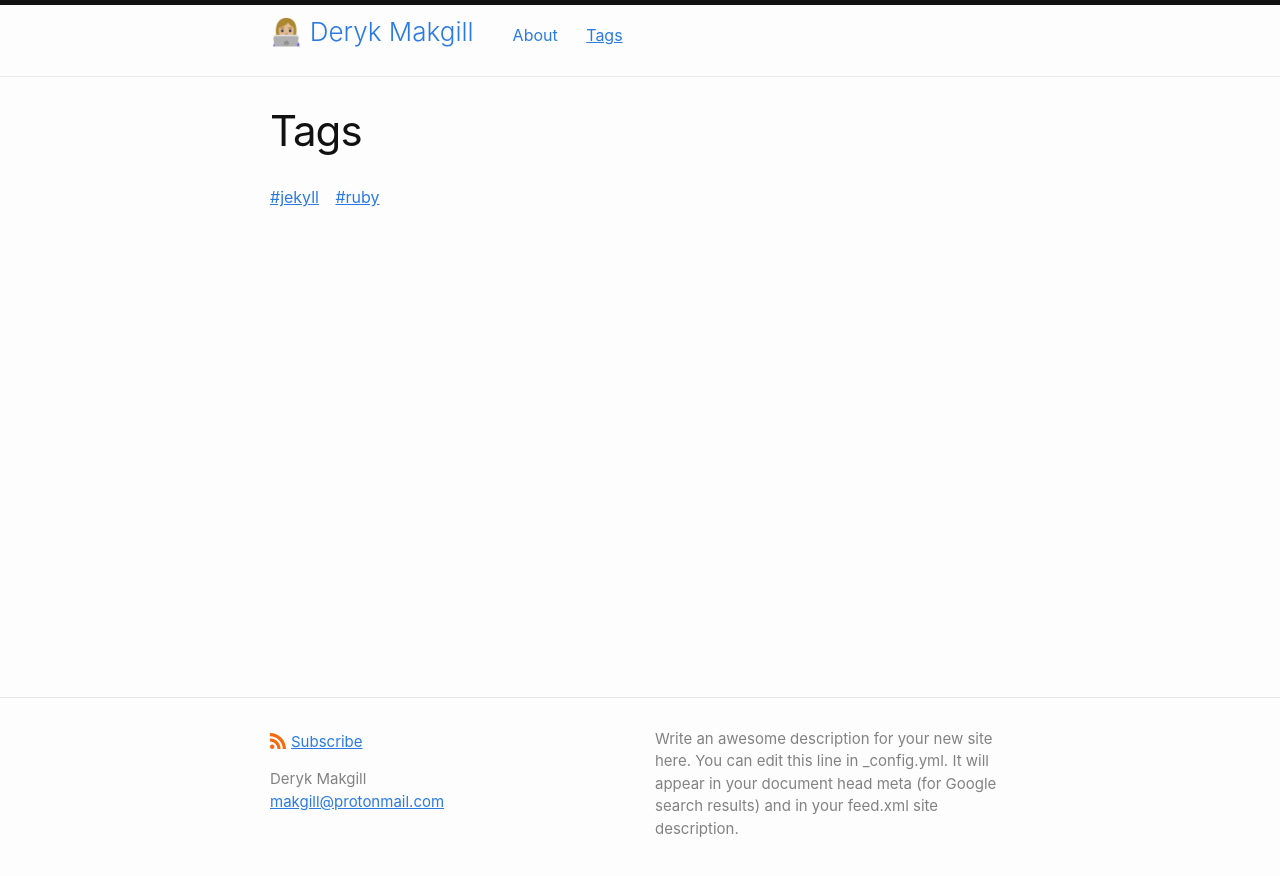
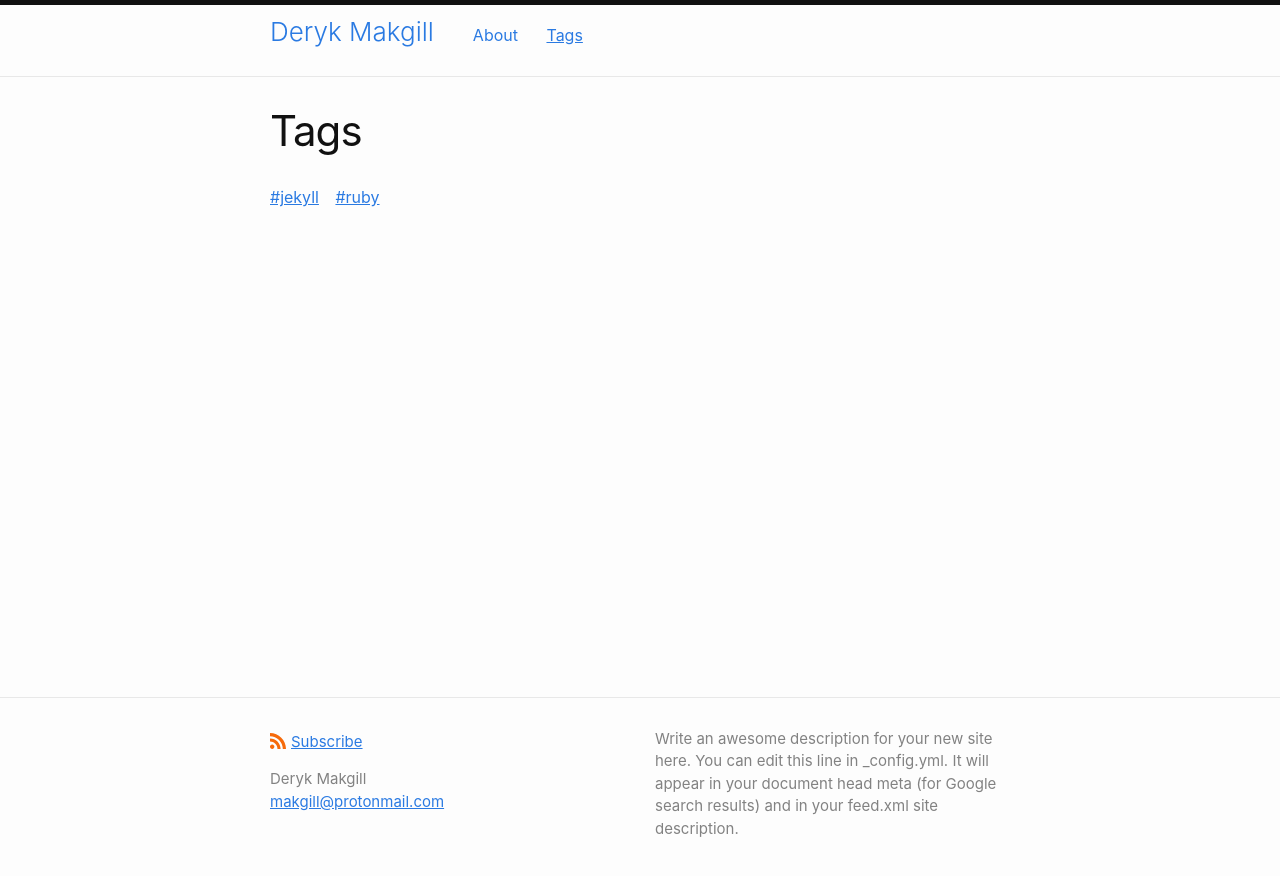
Before and after one commit to derykmakgill/krawisz, a Jekyll site: the page built from tags.html, in a window 1280 px wide. Shown: the top 876 px of the page. Built offline with Jekyll 4.4.1, drawn with Linux system fonts in a browser that asks for light colours.

Commit message:
Update header.html

```diff
--- a/_includes/header.html
+++ b/_includes/header.html
@@ -4,7 +4,7 @@
   <nav>
     {%- assign default_paths = site.pages | map: "path" -%}
     {%- assign page_paths = site.header_pages | default: default_paths -%}
-    <a class="title h-card" rel="me author" href="{{ "/" | relative_url }}">👩🏼‍💻 {{ site.title | escape }}</a>
+    <a class="title h-card" rel="me author" href="{{ "/" | relative_url }}">{{ site.title | escape }}</a>
     {%- if page_paths -%}
       <div class="nav-inner">
         {%- for path in page_paths -%}
```
